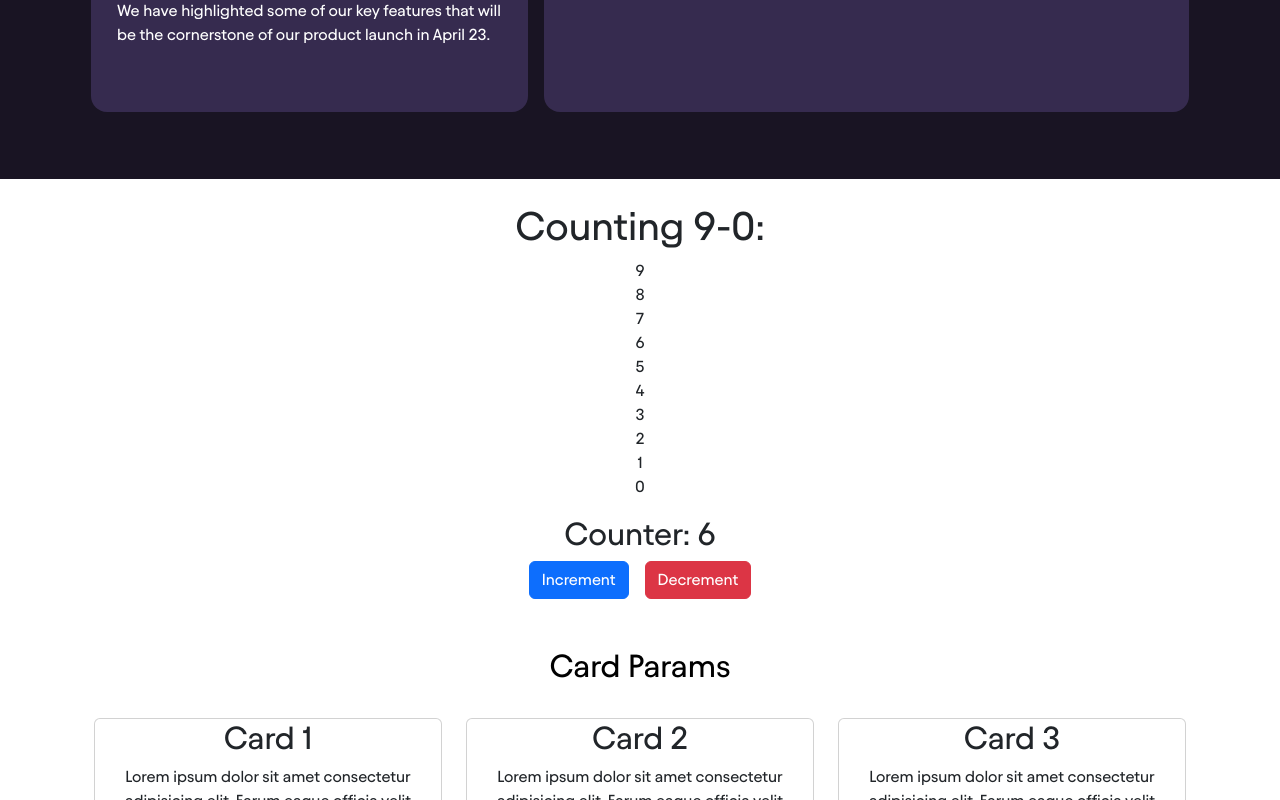
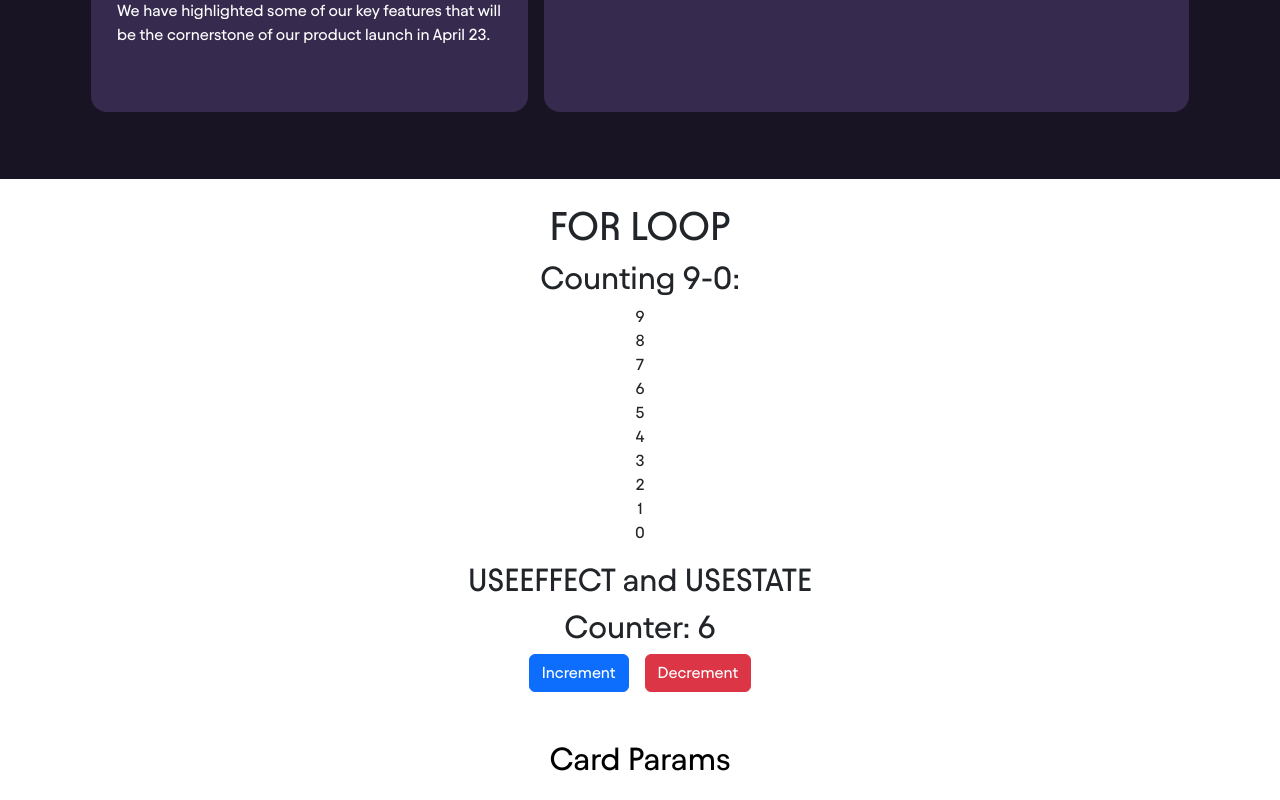
Before and after one commit to BimlaJain/pie-text, a React (Create React App) app: page / in a window 1280 px wide. Shown: the part 621-1421 px from the top of the page. Built offline with nearby package versions, Linux system fonts and the light colour scheme.

Commit message:
add heading

```diff
--- a/src/components/home/Js.jsx
+++ b/src/components/home/Js.jsx
@@ -23,7 +23,8 @@ const Counting = () => {
 
     return (
         <div className="text-center pt-4">
-            <h1>Counting 9-0:</h1>
+            <h1>FOR LOOP</h1>
+            <h2>Counting 9-0:</h2>
             <ul className="list-unstyled">
                 {numbers.map((num, index) => (
                     <li key={index}>{num}</li>
@@ -31,6 +32,7 @@ const Counting = () => {
             </ul>
 
             <div>
+                <h2>USEEFFECT and USESTATE</h2>
                 <h2>Counter: {count}</h2>
                 <button onClick={increment} className="btn btn-primary me-3">Increment</button>
                 <button onClick={decrement} className="btn btn-danger">Decrement</button>
```
